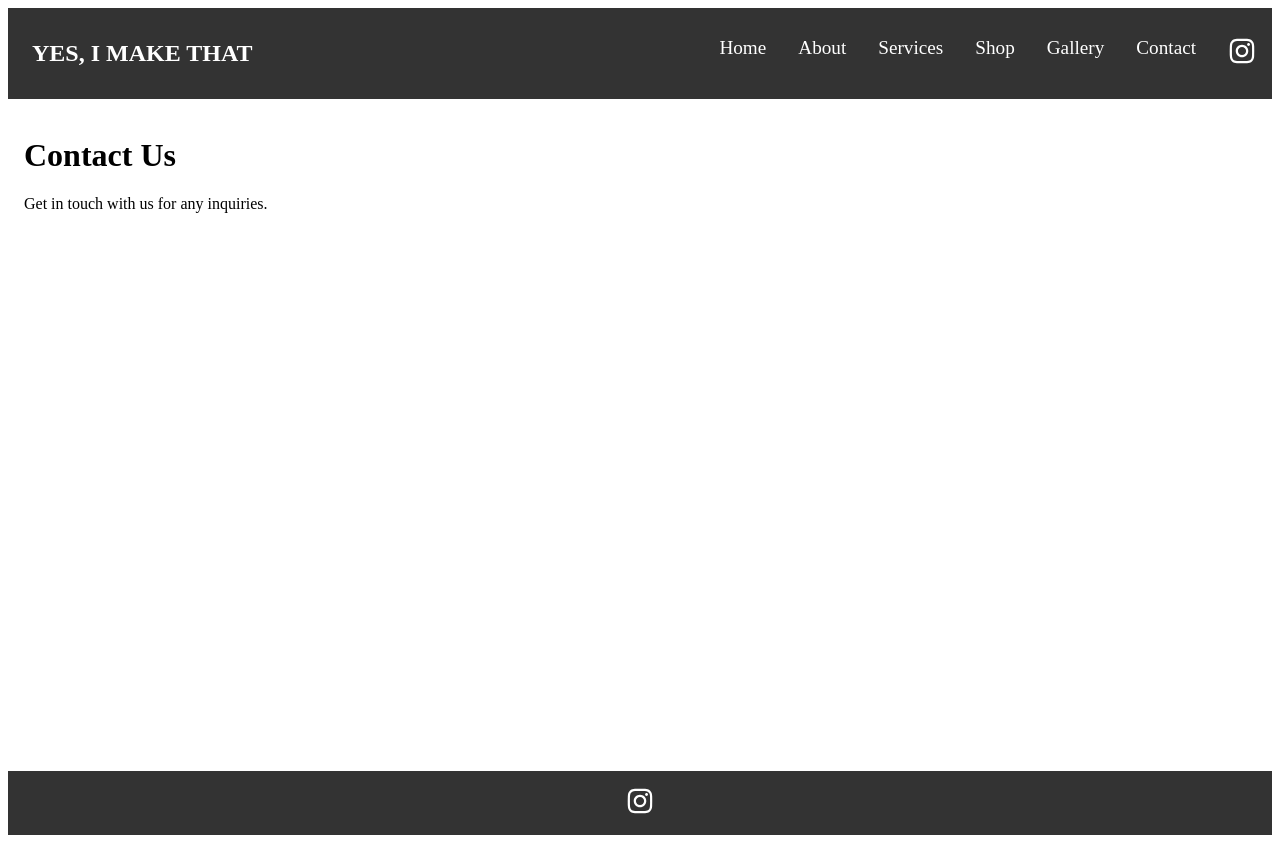
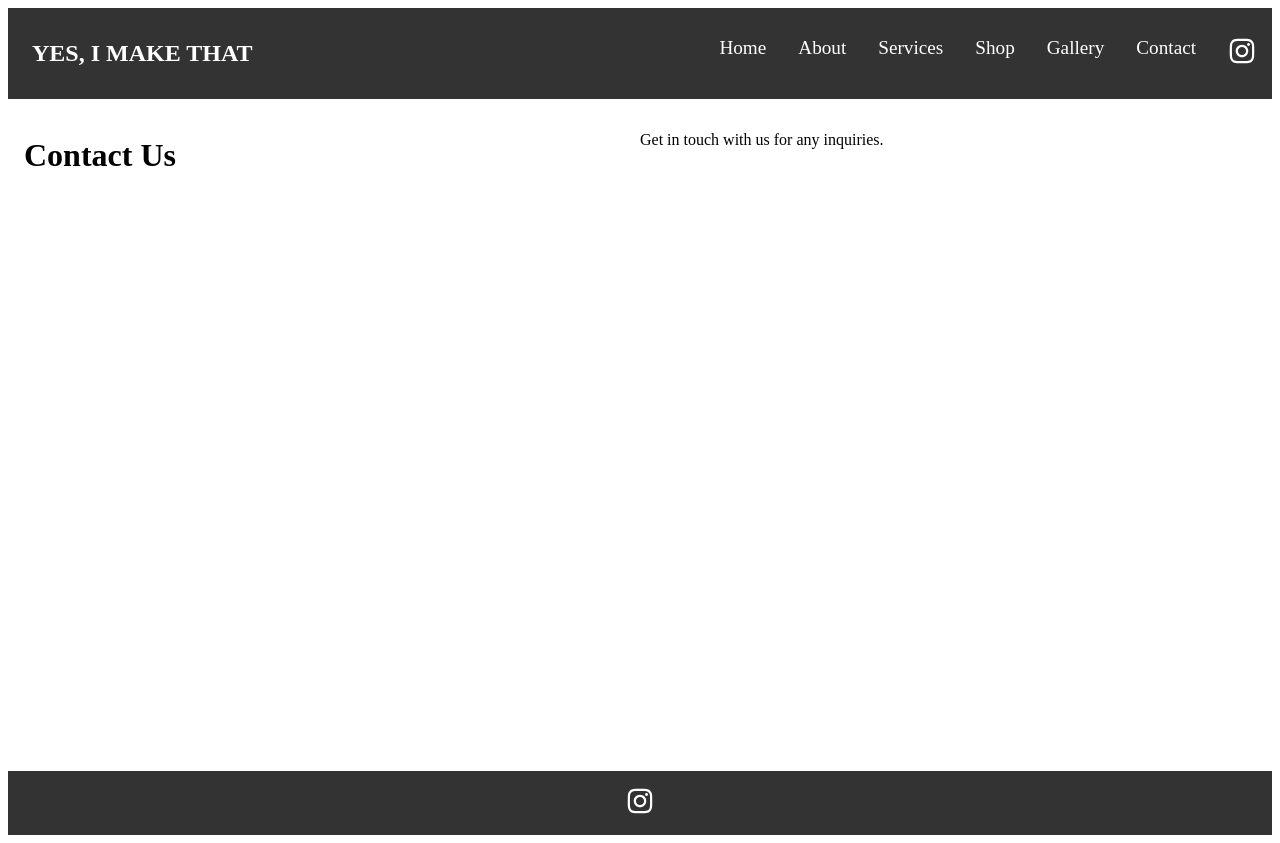
Before and after one commit to HIPgirl95/YesIMakeThat, a Next.js app in the folder yes-i-make-that/: page /contact in a window 1280 px wide. Built offline with nearby package versions, Linux system fonts and the light colour scheme.

Commit message:
contact page 2 columns

```diff
--- a/yes-i-make-that/components/galleryCarousel.js
+++ b/yes-i-make-that/components/galleryCarousel.js
@@ -34,6 +34,12 @@ export default function GalleryCarousel() {
       <SwiperSlide>
         <Image src={image} alt="Slide 3" width={galleryWidth} height={galleryHeight} />
       </SwiperSlide>
+      <SwiperSlide>
+        <Image src={image} alt="Slide 4" width={galleryWidth} height={galleryHeight} />
+      </SwiperSlide>
+      <SwiperSlide>
+        <Image src={image} alt="Slide 5" width={galleryWidth} height={galleryHeight} />
+      </SwiperSlide>
     </Swiper>
   );
 }
--- a/yes-i-make-that/pages/contact.js
+++ b/yes-i-make-that/pages/contact.js
@@ -1,8 +1,17 @@
+"use client";
+
+import styles from '../styles/contact.module.css';
+import React from 'react';
+
 export default function Contact() {
   return (
-    <div>
-      <h1>Contact Us</h1>
-      <p>Get in touch with us for any inquiries.</p>
+    <div className={styles.contactPage}>
+      <div>
+        <h1>Contact Us</h1>
+      </div>
+      <div>
+        <p>Get in touch with us for any inquiries.</p>
+      </div>
     </div>
   );
 }
--- /dev/null
+++ b/yes-i-make-that/styles/contact.module.css
@@ -0,0 +1,4 @@
+.contactPage {
+    display: grid;
+    grid-template-columns: 1fr 1fr;
+}
```
